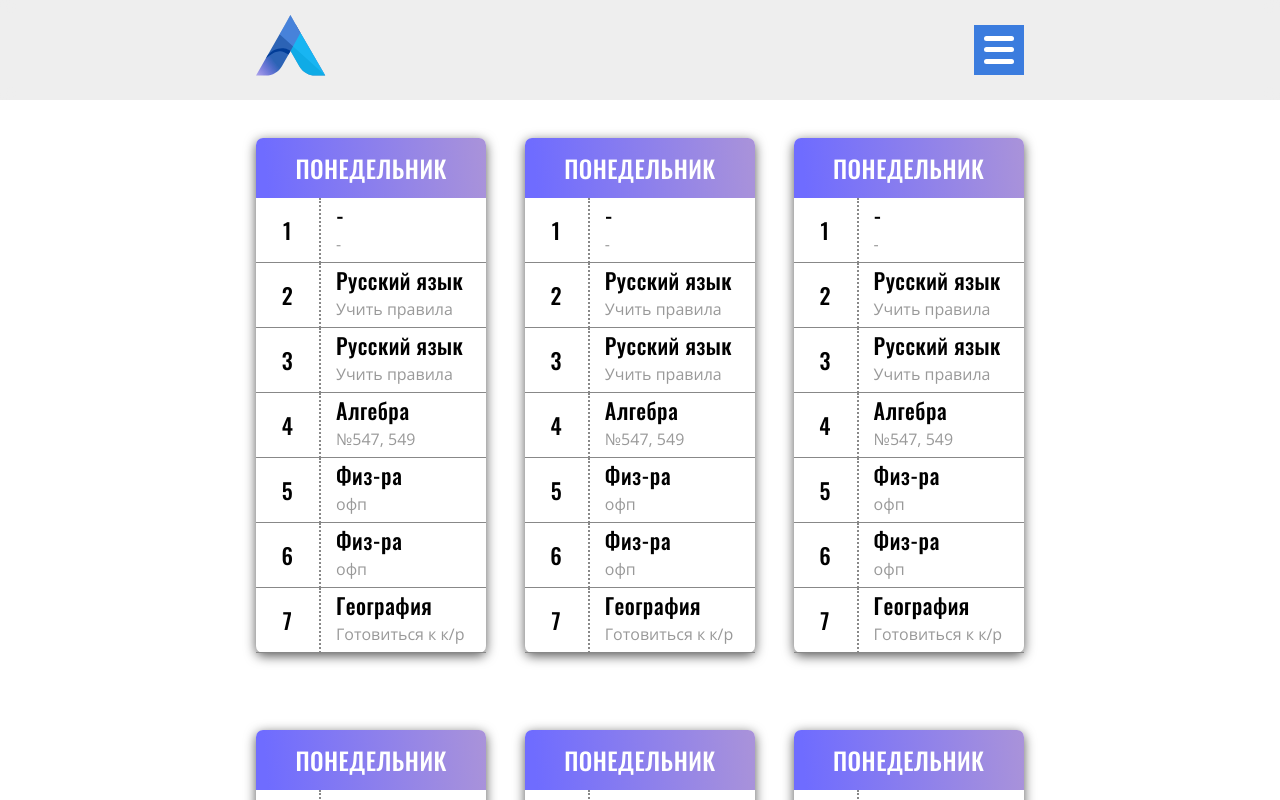
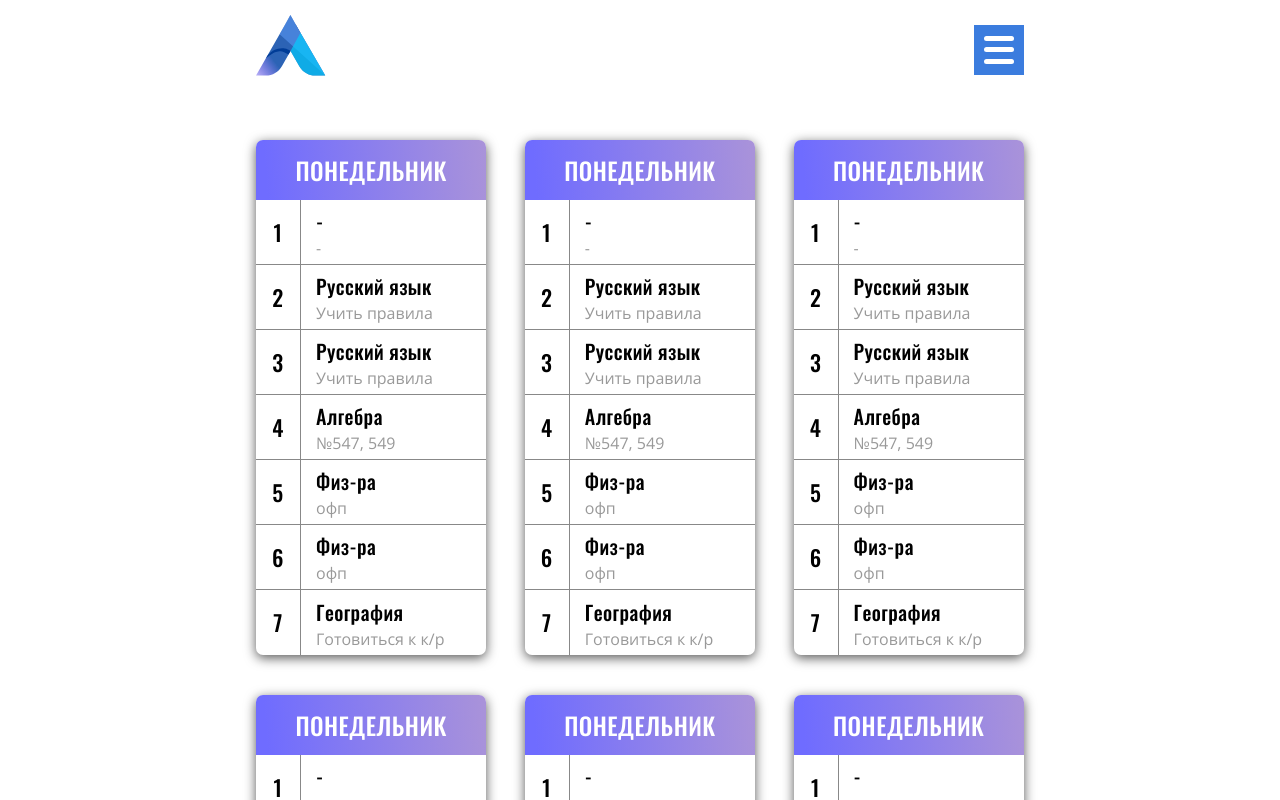
Before and after one commit to AcruxTech/akmit, a Vue app: page /#/diary in a window 1280 px wide. Shown: the top 800 px of the page. Built offline with nearby package versions, Linux system fonts and the light colour scheme.

Commit message:
Доделывал дневник

```diff
--- a/src/components/Diary/Day.vue
+++ b/src/components/Diary/Day.vue
@@ -1,13 +1,14 @@
 <template>
   <div id='day'>
     <div id='heading'>Понедельник</div>
-    <Lesson v-for='(lesson, index) in lessons' :key='lesson.title'
-      :number='index+1' :title='lesson.title' :homework='lesson.homework' :last='false'></Lesson>
+    <Lesson v-for='(lesson, index) in lessons' :key='lesson.title' :last='amount==index+1 ? true : false'
+      :number='index+1' :title='lesson.title' :homework='lesson.homework'></Lesson>
   </div>
 </template>
 
 <script>
 import Lesson from '@/components/Diary/Lesson.vue'
+
 export default {
   components: {
     Lesson
@@ -22,8 +23,13 @@ export default {
         { title: 'Физ-ра', homework: 'офп' },
         { title: 'Физ-ра', homework: 'офп' },
         { title: 'География', homework: 'Готовиться к к/р'}
-      ]
+      ],
+      amount: 0
     }
+  },
+  created() {
+    this.amount = this.lessons.length;
+    console.log(this.amount);
   }
 }
 </script>
@@ -34,6 +40,7 @@ export default {
   background-color: #fff;
   border-radius: 7px;
 	box-shadow: 0px 3px 12px #585858;
+  margin-top: 5vh;
 }
 
 #heading {
@@ -57,4 +64,10 @@ export default {
   text-transform: uppercase;
   color: #fff;
 }
+
+@media(max-width: 768px) {
+  #day {
+    width: 100%;
+  }
+}
 </style>
--- a/src/components/Diary/Lesson.vue
+++ b/src/components/Diary/Lesson.vue
@@ -34,7 +34,7 @@ export default {
 }
 
 #number {
-  width: 65px;
+  width: 45px;
   height: 65px;
   display: flex;
   justify-content: center;
@@ -48,21 +48,25 @@ export default {
   letter-spacing: 0.02em;
   text-transform: uppercase;
   color: #000;
-  border-right: dotted 2px #888;
+  border-right: solid 1px #888;
 }
 
 #data {
-  width: calc(100% - 65px);
+  width: calc(100% - 45px);
   height: 65px;
-  padding: 0 15px;
+  padding-left: 15px;
+  display: flex;
+  justify-content: center;
+  align-items: flex-start;
+  flex-direction: column;
 }
 
 #title {
   font-family: 'OswaldMedium';
   font-style: normal;
   font-weight: 500;
-  font-size: 22px;
-  line-height: 35px;
+  font-size: 20px;
+  line-height: 32px;
   text-align: center;
   letter-spacing: 0.02em;
   color: #000;
--- a/src/views/Diary.vue
+++ b/src/views/Diary.vue
@@ -22,7 +22,7 @@
 import Header from '@/components/Shared/Header.vue'
 import Footer from '@/components/Shared/Footer.vue'
 import Sidenav from '@/components/Shared/Sidenav.vue'
-import Day from '../components/Diary/Day.vue'
+import Day from '@/components/Diary/Day.vue'
 
 export default {
   components: {
@@ -38,7 +38,7 @@ export default {
 #background {
   height: 100px;
   width: 100%;
-  background-color: #ececec;
+  /* background-color: #ececec; */
 }
 
 #diary {
@@ -56,7 +56,6 @@ export default {
   flex-direction: row;
   justify-content: space-between;
   align-items: center;
-  padding: 5% 0;
 }
 
 #days {
@@ -66,4 +65,14 @@ export default {
   justify-content: space-around;
   align-items: center;
 }
+
+@media(max-width: 768px) {
+  .row {
+    flex-direction: column;
+  }
+
+  #days {
+    width: 80%;
+  }
+}
 </style>
```
